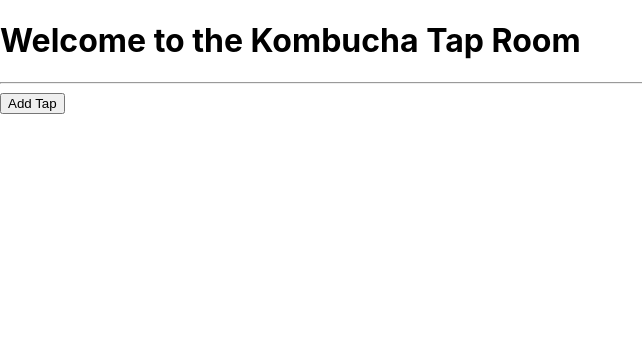
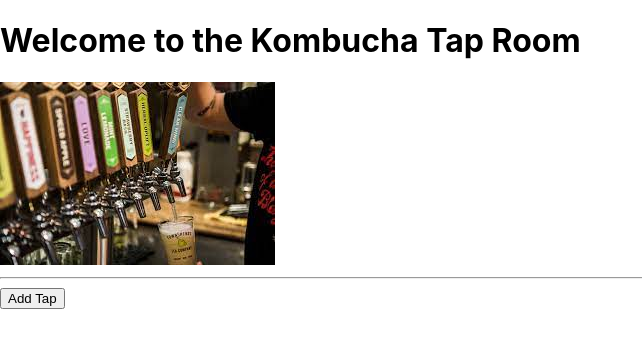
Before and after one commit to maryleemarks/tap-room, a React (Create React App) app: page / in a window 1280 px wide. Shown: the top 348 px of the page, without its empty margins (0-642 px from the left). Built offline with nearby package versions, Linux system fonts and the light colour scheme.

Commit message:
add image to header

```diff
--- a/src/components/Header.js
+++ b/src/components/Header.js
@@ -1,9 +1,11 @@
 import React from "react";
+import kombucha from './../img/kombucha.jpg';
 
 function Header(){
   return (
     <React.Fragment>
       <h1>Welcome to the Kombucha Tap Room</h1>
+      <img src={kombucha} alt="an image of kombucha taps"/>
     </React.Fragment>
   );
 }
--- a/src/components/ReusableForm.js
+++ b/src/components/ReusableForm.js
@@ -19,6 +19,7 @@ function ReusableForm(props) {
           placeholder='Flavor' />
         <input
           type = 'number'
+          step = '0.01'
           name = 'price'
           placeholder = 'price'/>
         <button type='submit'>{props.buttonText}</button>
```
Also changed, not shown: src/img/kombucha.jpg (added).
